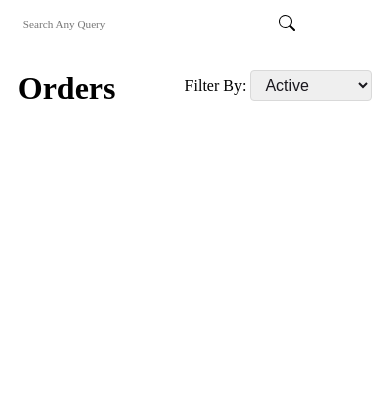
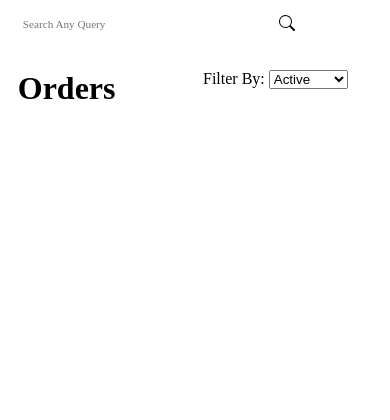
Before and after one commit to shikshartin-coder/storestreak, a Django app: page /manage-orders in a window 390 px wide. Shown: the top 420 px of the page. Run offline with Django 3.2, Linux system fonts and the light colour scheme; a user stored in the database is signed in; tables that the repository leaves empty hold one stand-in row (values such as "Sample post").

Commit message:
Changes in order_card.css

```diff
--- a/management_system/static/css/Business/ordercard.css
+++ b/management_system/static/css/Business/ordercard.css
@@ -13,25 +13,14 @@
 }
 
 .orderlist_top_head {
-    width: 60%;
+    width: 50%;
+}
+.orderlist_top_report {
+    width: 50%;
+    margin: 1rem 0rem 1.5rem 1.5rem;
+    text-align: right;
 }
 
-.orderlist_top_filter {
-    width: 40%;
-    margin: 1rem 1rem;
-    text-align: right;
-    float: right;
-}
-.filter{
-    font-size: 16px;
-    line-height: 20px;
-    padding: 5px 10px;
-    border-radius: 4px;
-    margin: 10px 0px 30px 0px;
-    border: 1px solid #d9d9d9;
-    width: 60%;
-    color: #1a181e;
-}
 .order_card li {
     border-radius: 10px;
     box-shadow: 0 3px 20px 0px rgb(0 0 0 / 12%);
@@ -121,28 +110,21 @@
         margin: auto;
     }
     .orderlist_top_head {
-    width: 40%;
+    width: 50%;
 }
 .orderlist_top_head h1{
     margin :0px;
 }
-.filter{
-    font-size: 16px;
-    line-height: 20px;
-    padding: 5px 10px;
-    border-radius: 4px;
-    margin: 0px 0px 0px 0px;
-    border: 1px solid #d9d9d9;
+
+.orderlist_top_report {
     width: 60%;
-    color: #1a181e;
+}
+.orderlist_top_report {
+    width: 50%;
+    margin: 1rem 0rem 1.5rem 0rem;
+    text-align: right;
 }
 
-.orderlist_top_filter {
-    width: 60%;
-    margin: 0rem 1rem;
-    text-align: right;
-    float: right;
-}
 
     .image_component img {
         width: 2rem;
```
